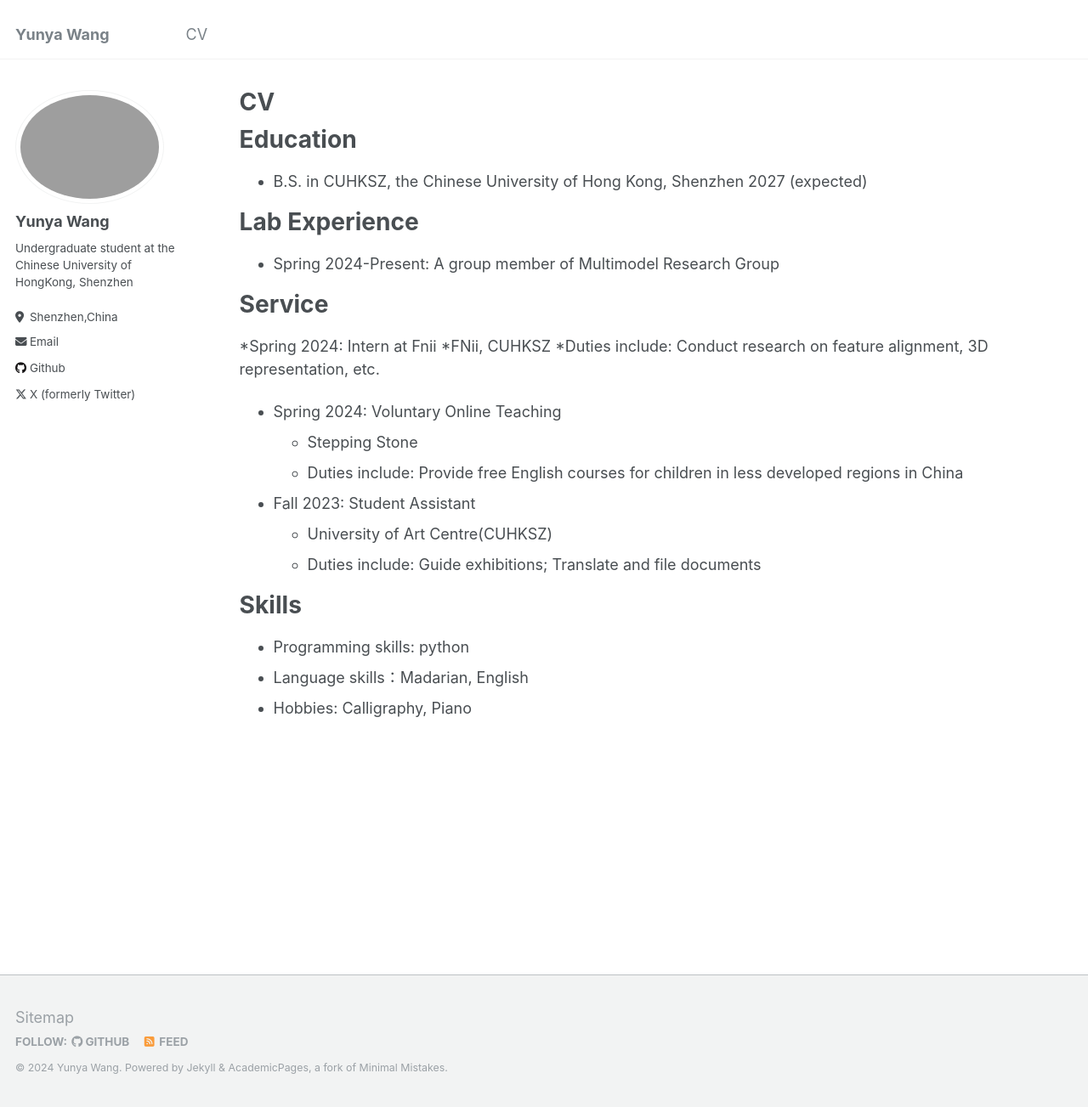
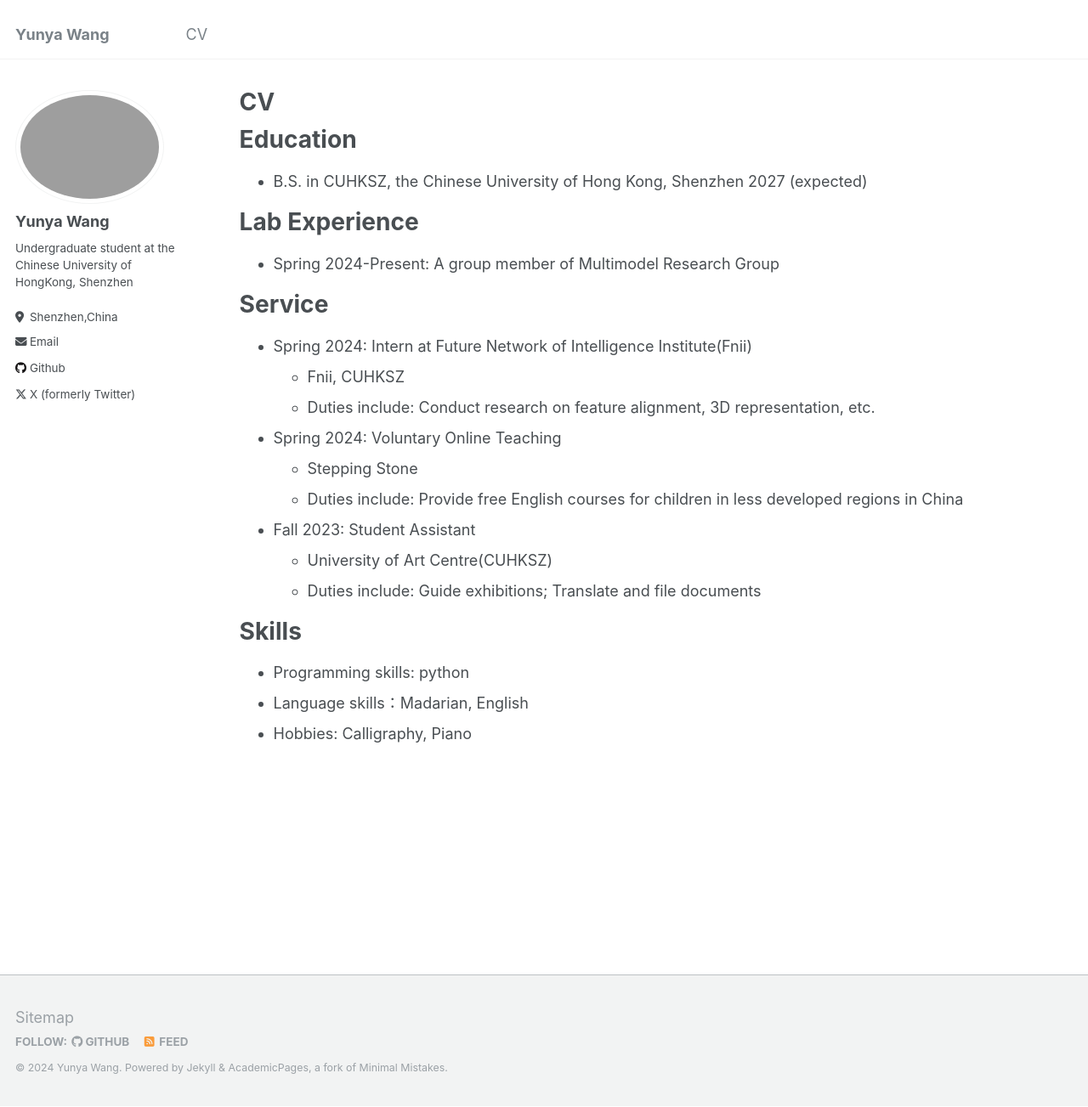
Before and after one commit to Eureka-wong/eureka-wong.github.io, a Jekyll site: the page built from _pages/cv.md, in a window 1280 px wide and 1303 px high. Shown: the whole window at 85% size. Built offline with Jekyll 4.4.1, drawn with Linux system fonts in a browser that asks for light colours.

Commit message:
Update cv.md

```diff
--- a/_pages/cv.md
+++ b/_pages/cv.md
@@ -21,9 +21,10 @@ Lab Experience
 
 Service
 ======
-*Spring 2024: Intern at Fnii
-  *FNii, CUHKSZ
-  *Duties include: Conduct research on feature alignment, 3D representation, etc.
+* Spring 2024: Intern at Future Network of Intelligence Institute(Fnii)
+  * Fnii, CUHKSZ
+  * Duties include: Conduct research on feature alignment, 3D representation, etc.
+
 * Spring 2024: Voluntary Online Teaching
   * Stepping Stone
   * Duties include: Provide free English courses for children in less developed regions in China
```
